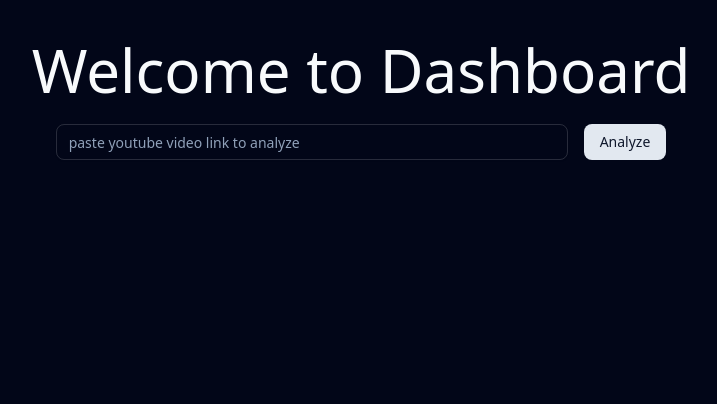
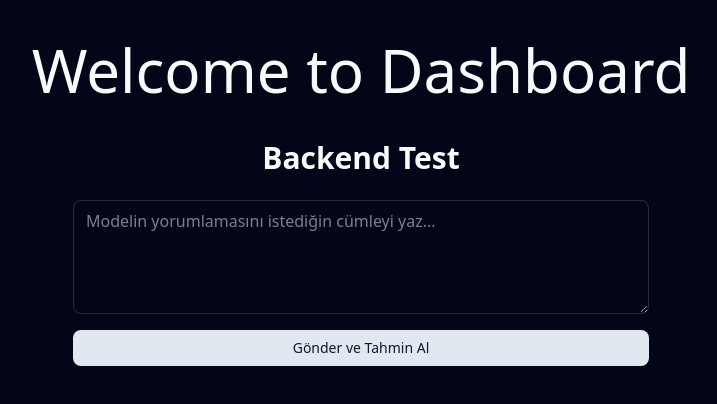
Before and after one commit to omerfcinoglu/sentimentAnalyzer-dashboard, a React (Vite) app in the folder frontend/: page / in a window 1280 px wide. Shown: the top 404 px of the page, without its empty margins (279-996 px from the left). Built offline with nearby package versions, Linux system fonts and the light colour scheme.

Commit message:
Backend init tested

```diff
--- a/frontend/src/App.tsx
+++ b/frontend/src/App.tsx
@@ -1,18 +1,12 @@
 import './App.css'
-import { Dashboard } from './components/dashboard'
-import { AnalysisTable } from './components/AnalysisHistory/analysisTable'
+import { TestBackend } from './components/TestBackend'
 
 function App() {
-
   return (
     <div>
       <div className="flex flex-col items-center justify-center">
         <p className='text-6xl p-2'>Welcome to Dashboard</p>
-        <Dashboard />
-      </div>
-      <div className='flex flex-col'>
-        {/* <p className='text-2xl p-2 text-left'>Previous Analysis</p> */}
-        {/* <AnalysisTable /> */}
+        <TestBackend />
       </div>
     </div>
   )
```
